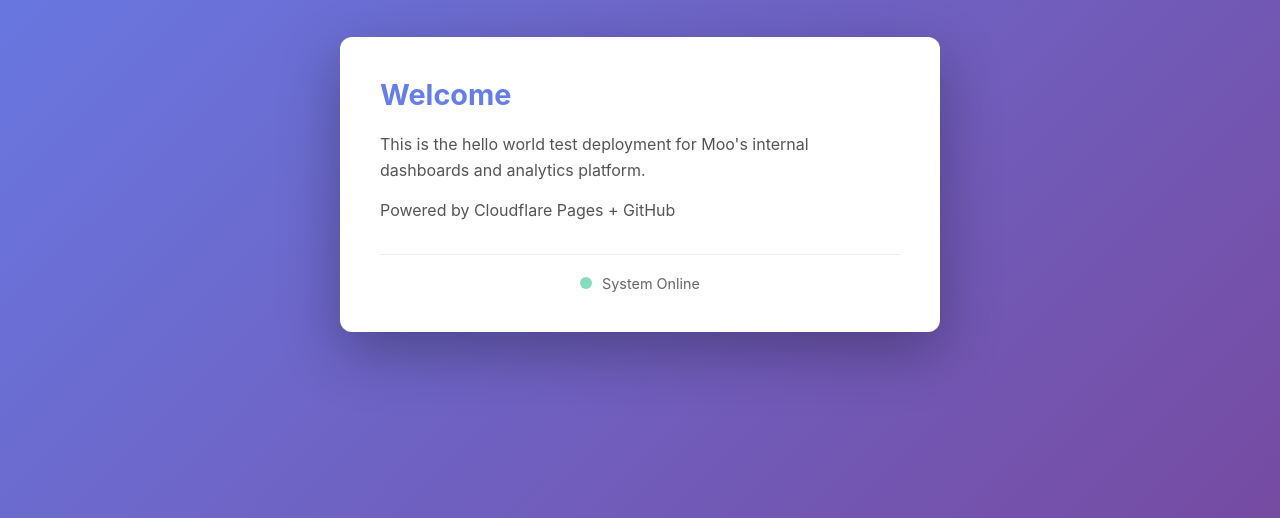
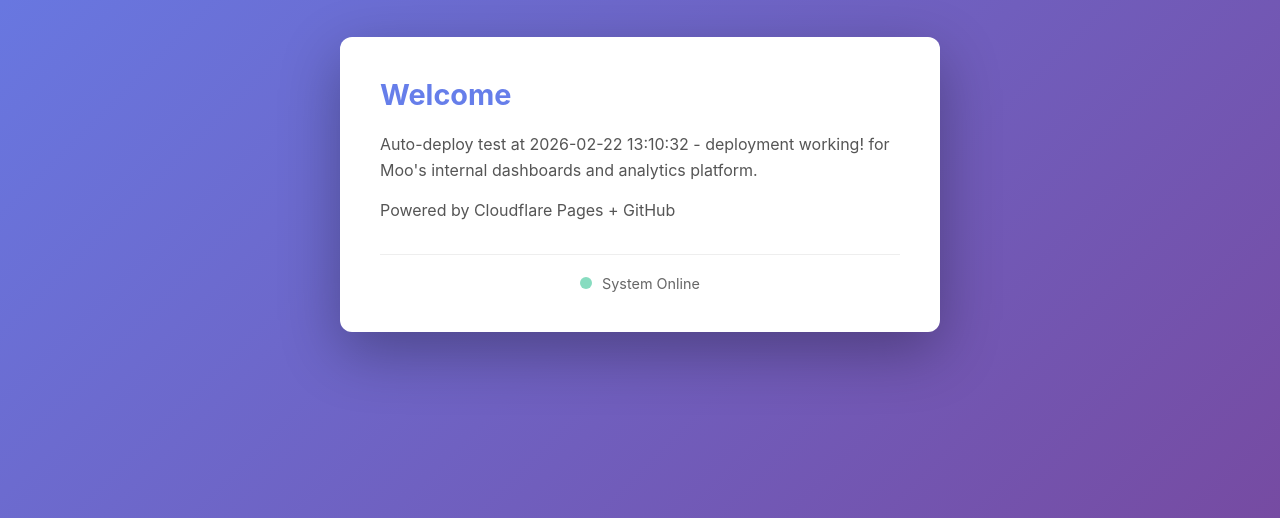
Before and after one commit to purplecowbrands/moo-dashboards, a plain HTML site: page index.html in a window 1280 px wide. Shown: the part 282-800 px from the top of the page. Drawn offline with Linux system fonts and the light colour scheme.

Commit message:
Test auto-deploy: Update timestamp to 2026-02-22 13:10:32

```diff
--- a/index.html
+++ b/index.html
@@ -15,7 +15,7 @@
         <div class="content">
             <div class="card">
                 <h2>Welcome</h2>
-                <p>This is the hello world test deployment for Moo's internal dashboards and analytics platform.</p>
+                <p>Auto-deploy test at 2026-02-22 13:10:32 - deployment working! for Moo's internal dashboards and analytics platform.</p>
                 <p>Powered by Cloudflare Pages + GitHub</p>
             </div>
             <div class="status">
```
